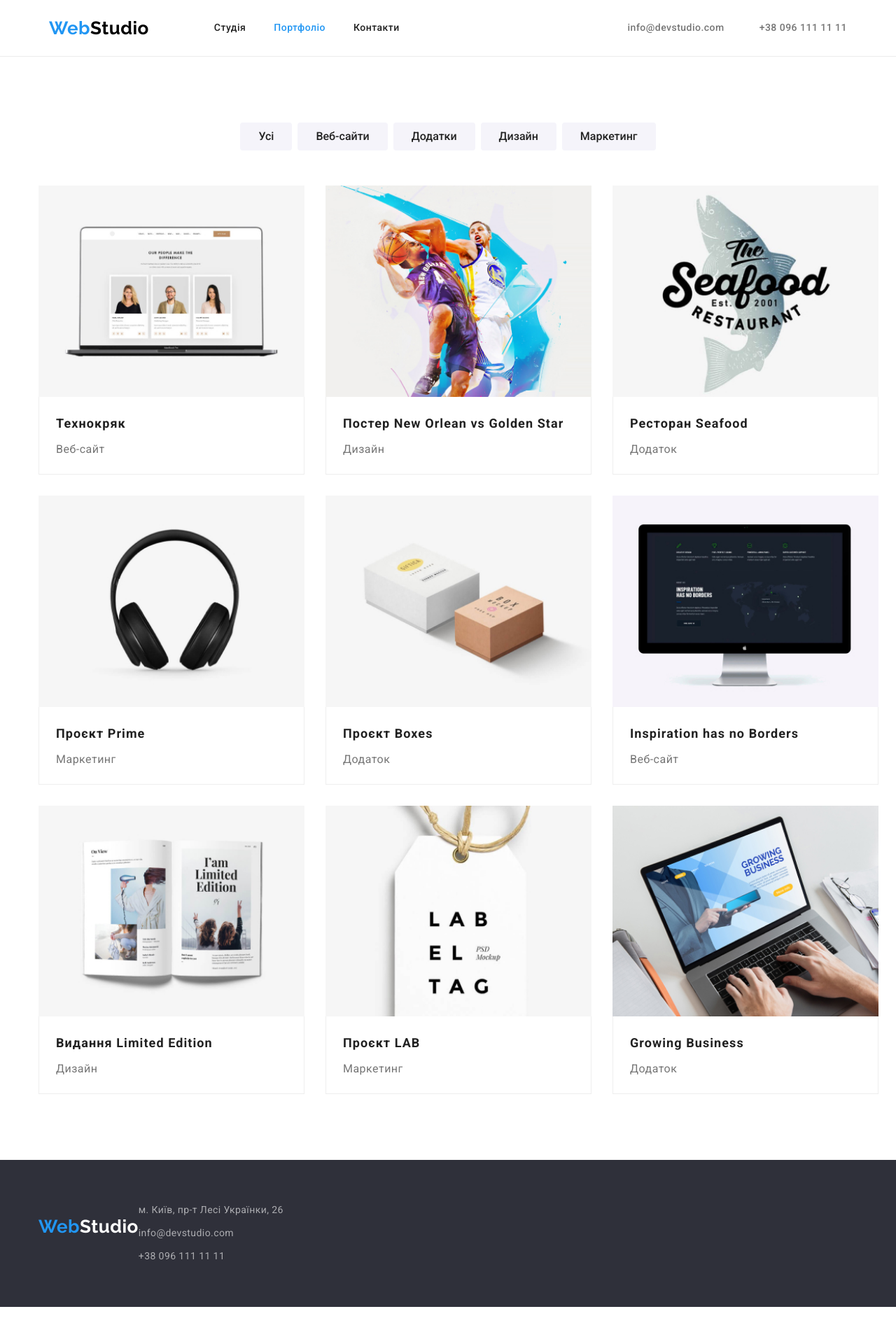
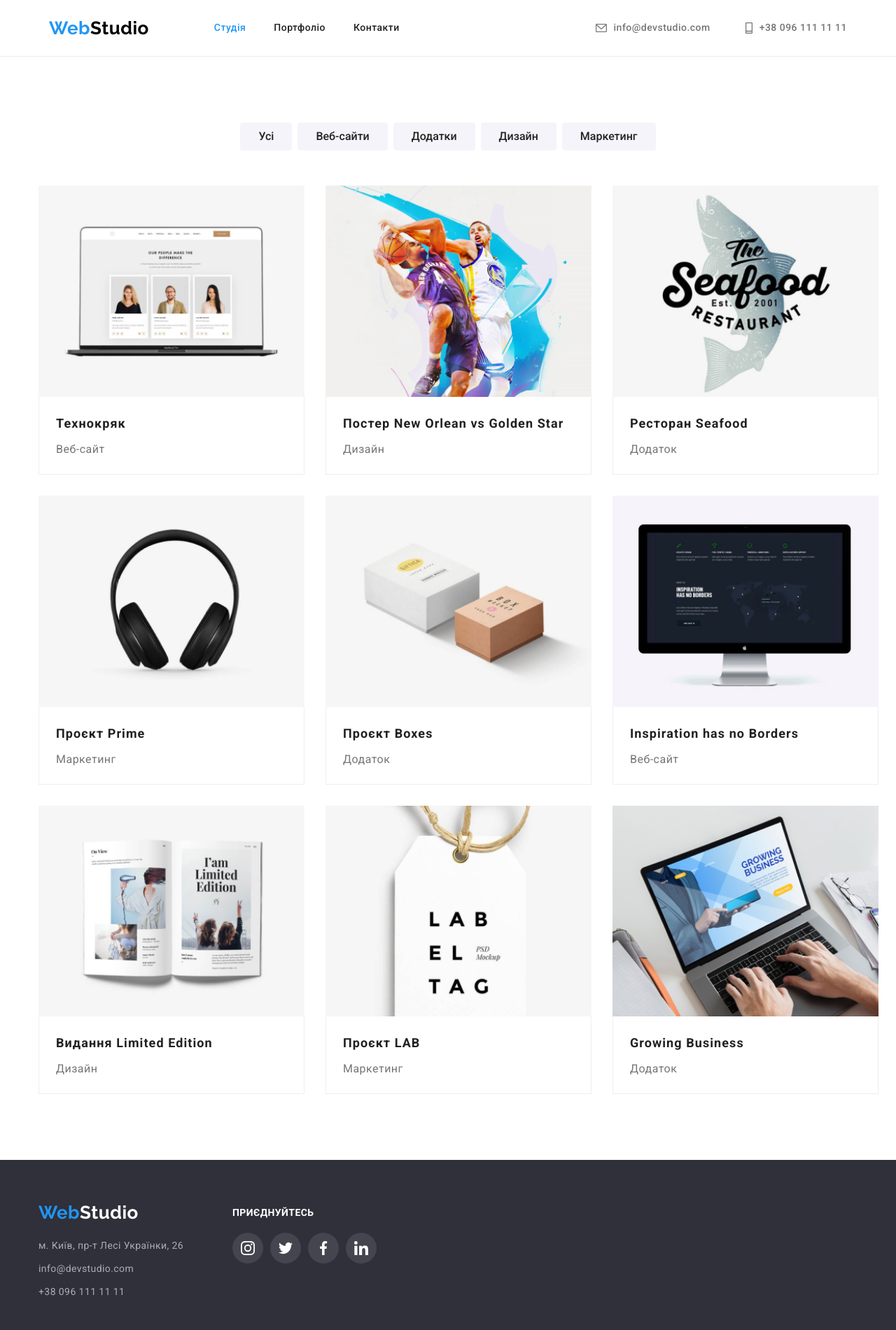
Before and after one commit to Sergey2907/goit-markup-hw-04, a plain HTML site: page portfolio.html in a window 1280 px wide. Shown: the whole page at 70% size. Before the commit the page ends 1867 px from the top, so only its background shows below. Drawn offline with nearby package versions, Linux system fonts and the light colour scheme.

Commit message:
виконав 4 дз

```diff
--- a/css/styles.css
+++ b/css/styles.css
@@ -14,7 +14,7 @@ img {
 }
 :root {
   /* color */
-  --primary-color: rgb(33, 33, 33);
+  --primary-color: rgba(33, 33, 33, 1);
   --secondary-color: #757575;
   --main-fon-color: #ffffff;
   --accent-color: #2196f3;
@@ -363,17 +363,16 @@ body {
 }
 
 .net-item {
-  width: 44px;
-  height: 44px;
   border-radius: 50%;
 }
 .net-item:not(:last-child) {
   margin-right: 10px;
 }
 
-.net-item:hover {
+.net-link:focus {
   fill: var(--main-fon-color);
   background-color: var(--accent-color);
+  border-radius: 50%;
 }
 
 .net-link {
@@ -443,6 +442,10 @@ body {
   border-color: var(--accent-color);
 }
 
+.clients-link:focus {
+  fill: var(--accent-color);
+}
+
 .clients-item:not(:last-child) {
   margin-right: 30px;
 }
@@ -496,7 +499,7 @@ body {
   color: white;
 
   margin-bottom: 20px;
-  padding-top: 12px;
+  padding-top: 8px;
 }
 
 .footer .container {
--- a/portfolio.html
+++ b/portfolio.html
@@ -17,15 +17,16 @@
   </head>
   <body>
     <header class="header">
+      <section class="section-header">
         <div class="container header-container">
           <nav class="site-nav">
             <a href="./index.html" class="logo link"> <span>Web</span>Studio</a>
             <ul class="nav-list list">
               <li class="nav-item">
-              <a href="./index.html" class="nav-link link">Студія</a>
+                <a href="./index.html" class="nav-link link current">Студія</a>
               </li>
               <li class="nav-item">
-              <a href="./portfolio.html" class="nav-link link current">Портфоліо</a>
+                <a href="./portfolio.html" class="nav-link link">Портфоліо</a>
               </li>
               <li class="nav-item"><a href="#" class="nav-link link">Контакти</a></li>
             </ul>
@@ -33,13 +34,24 @@
 
           <ul class="site-contacts list">
             <li class="contacts-item">
-            <a href="mailtu:info@devstudio.com" class="contacts-link link">info@devstudio.com</a>
+              <a href="mailtu:info@devstudio.com" class="contacts-link link">
+                <svg class="contacts-icon icon-mail">
+                  <use href="./images/icons.svg/icons.svg#icon-mail"></use>
+                </svg>
+                <span>info@devstudio.com</span>
+              </a>
             </li>
             <li class="contacts-item">
-            <a href="tel:+380961111111" class="contacts-link link">+38 096 111 11 11</a>
+              <a href="tel:+380961111111" class="contacts-link link">
+                <svg class="contacts-icon icon-tel">
+                  <use href="./images/icons.svg/icons.svg#icon-tel"></use>
+                </svg>
+                <span>+38 096 111 11 11</span>
+              </a>
             </li>
           </ul>
         </div>
+      </section>
     </header>
     <main>
       <section class="filter">
@@ -148,6 +160,7 @@
     </main>
     <footer class="footer">
       <div class="container">
+        <div class="wrapper">
           <a href="./index.html" class="logo list link"> <span>Web</span>Studio</a>
           <address class="footer-address">
             <ul class="address-list list">
@@ -170,6 +183,40 @@
             </ul>
           </address>
         </div>
+        <div class="footer-icons">
+          <h2>приєднуйтесь</h2>
+          <ul class="footer-list list">
+            <li class="footer-item net-item">
+              <a href="" class="footer-link net-link">
+                <svg class="footer-icon net-icon">
+                  <use href="./images/icons.svg/icons.svg#icon-instagram"></use>
+                </svg>
+              </a>
+            </li>
+            <li class="net-item">
+              <a href="" class="net-link">
+                <svg class="footer-icon net-icon">
+                  <use href="./images/icons.svg/icons.svg#icon-twitter"></use>
+                </svg>
+              </a>
+            </li>
+            <li class="net-item">
+              <a href="" class="net-link">
+                <svg class="footer-icon net-icon">
+                  <use href="./images/icons.svg/icons.svg#icon-facebook"></use>
+                </svg>
+              </a>
+            </li>
+            <li class="net-item">
+              <a href="" class="net-link">
+                <svg class="footer-icon net-icon">
+                  <use href="./images/icons.svg/icons.svg#icon-linkedin"></use>
+                </svg>
+              </a>
+            </li>
+          </ul>
+        </div>
+      </div>
     </footer>
   </body>
 </html>
```
Also changed, not shown: index.html (+32 -32 lines), images/icons.svg/icons.svg (renamed from images/icons.svg/symbol-defs.svg). Lines whose indentation alone changed are shown as unchanged.
